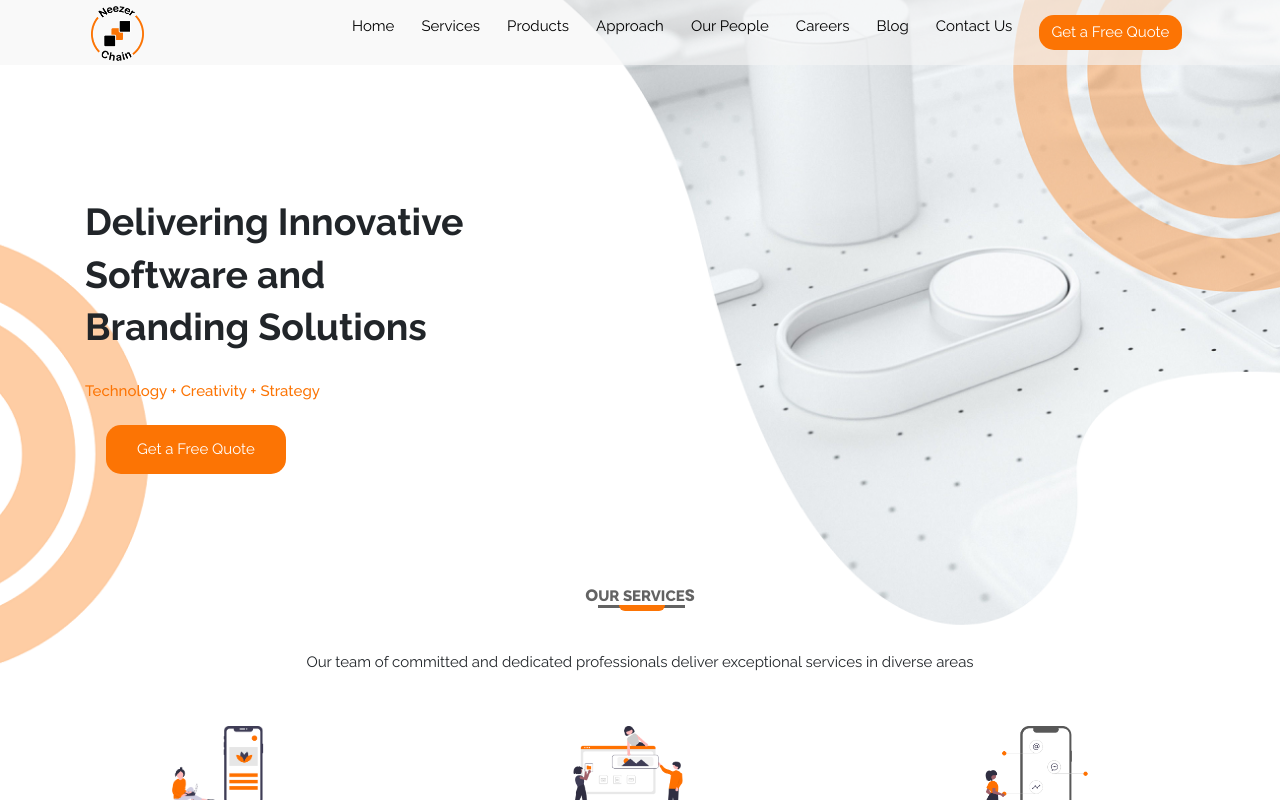
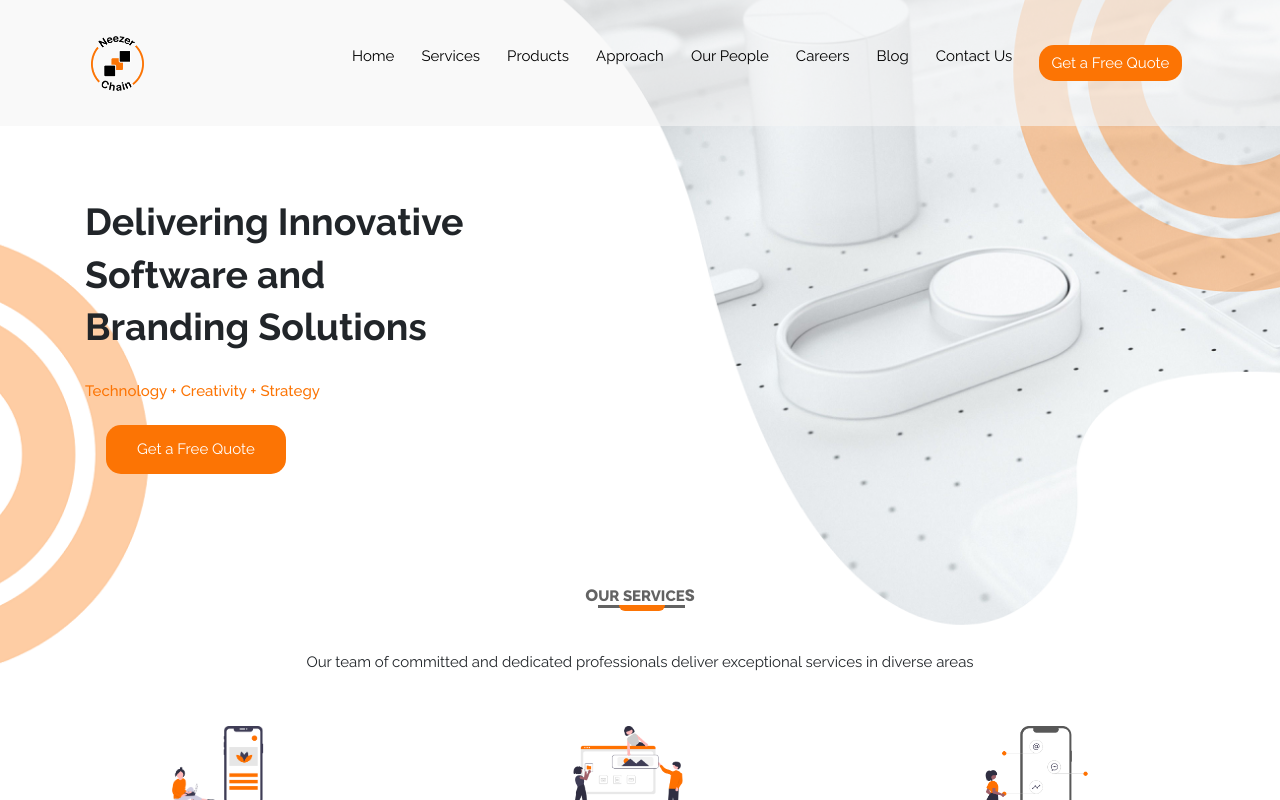
Before and after one commit to seunbambo/neezer-frontend, a React (Create React App) app: page / in a window 1280 px wide. Shown: the top 800 px of the page. Built offline with nearby package versions, Linux system fonts and the light colour scheme.

Commit message:
Updated Careers

```diff
--- a/src/index.css
+++ b/src/index.css
@@ -24,7 +24,7 @@ code {
 
 nav {
   background: #f5f5f59a;
-  height: 65px;
+  /* height: 65px; */
 }
 
 h1 {
```
